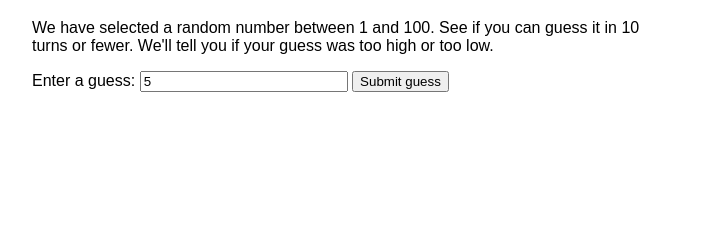
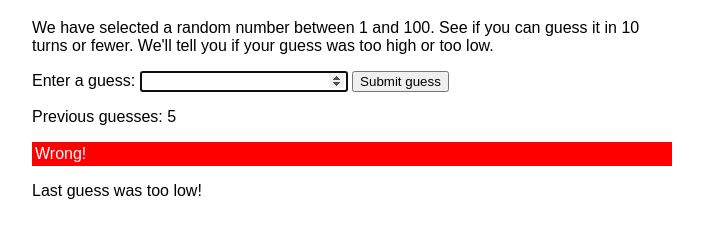
Before and after one commit to dbuhl8/website, a plain HTML site: page GuessingGame/index.html in a window 1280 px wide. Both pictures are taken after typing "5" into the empty fields and a click on the input "Submit guess". Shown: the part 61-298 px from the top of the page, without its empty margins (288-991 px from the left). Drawn offline with Linux system fonts and the light colour scheme.

Commit message:
Guessing Game assignment

```diff
--- a/GuessingGame/ggjs.js
+++ b/GuessingGame/ggjs.js
@@ -1,4 +1,4 @@
-let randomNumber = Math.floor(Math.random() * 100) + 1;
+var randomNumber = Math.floor(Math.random() * 100) + 1;
 console.log(randomNumber);
 
 let guesses = document.querySelector('.guesses');
@@ -7,15 +7,16 @@ let lowOrHi = document.querySelector('.lowOrHi');
 let guessSubmit = document.querySelector('.guessSubmit');
 let guessField = document.querySelector('.guessField');
 
-Let guessCount = 1;
-Let resetButton;
+let guessCount = 1;
+let resetButton;
 
 
-function checkGuess() {}
 
-Let userGuess = Number(guessField.value);
+function checkGuess() {
 
-If (guessCount === 1) {
+    let userGuess = Number(guessField.value);
+
+    if (guessCount === 1) {
         guesses.textContent = 'Previous guesses: ';
     }
 
@@ -44,8 +45,8 @@ if(userGuess < randomNumber) {
     guessCount++;
     guessField.value = '';
     guessField.focus();
+}
 
-guessSubmit.addEventListener('click', checkGuess);
 
 function setGameOver() {
     guessField.disabled = true;
@@ -59,7 +60,7 @@ function setGameOver() {
 function resetGame() {
     guessCount = 1;
     const resetParas = document.querySelectorAll('.resultParas p');
-}
+
     for (const resetPara of resetParas) {
         resetPara.textContent = '';
     }
@@ -70,3 +71,6 @@ guessField.value = '';
     guessField.focus();
     lastResult.style.backgroundColor = 'white';
     randomNumber = Math.floor(Math.random() * 100) + 1;
+}
+
+guessSubmit.addEventListener('click', checkGuess);
--- a/GuessingGame/index.html
+++ b/GuessingGame/index.html
@@ -27,7 +27,7 @@
         padding: 3px;
       }
     </style>
-    <script type="text/javascript" src="ggjs.js"></script>
+
 
   </head>
 
@@ -38,8 +38,8 @@
 
     <div class="form">
       <label for="guessField">Enter a guess: </label>
-      <input type="number" min="1" max="100" required id="guessField" class="guessField">
-      <input type="submit" value="Submit guess" class="guessSubmit">
+      <input type="number" value="" min="1" max="100" required id="guessField" class="guessField">
+      <input type="submit" value="Submit guess" id="guessSubmit" class="guessSubmit">
     </div>
 
     <div class="resultParas">
@@ -47,11 +47,6 @@
       <p class="lastResult"></p>
       <p class="lowOrHi"></p>
     </div>
-
-    <script>
-
-      // Your JavaScript goes here
-
-    </script>
   </body>
+  <script type="text/javascript" src="ggjs.js"></script>
 </html>
```
Lines whose indentation alone changed are shown as unchanged.
